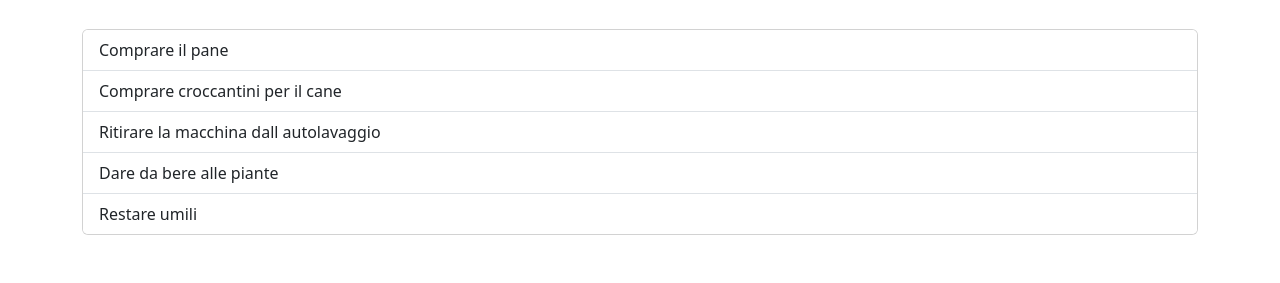
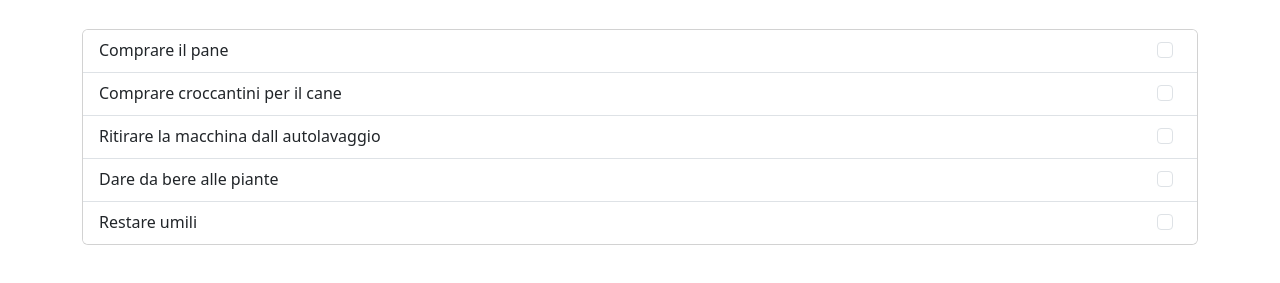
Before and after one commit to GiuseppeCerto/vue-todolist, a plain HTML site: page index.html in a window 1280 px wide. Shown: the part 161-444 px from the top of the page. Drawn offline with nearby package versions, Linux system fonts and the light colour scheme.

Commit message:
EDIT checkbox at list

```diff
--- a/index.html
+++ b/index.html
@@ -39,8 +39,11 @@
  							<li
  								@click="removeTask(index)"
  								v-for="(task,index) in toDoTasks"
- 								class="list-group-item">
+ 								class="list-group-item d-flex justify-content-between">
  								{{ task.text }}
+                                <div class="form-check">
+                                <input class="form-check-input" type="checkbox" value="" id="flexCheckDefault">
+                                <label class="form-check-label" for="flexCheckDefault"></label>
  							</li>
  						</ul>
  					</div>
```
